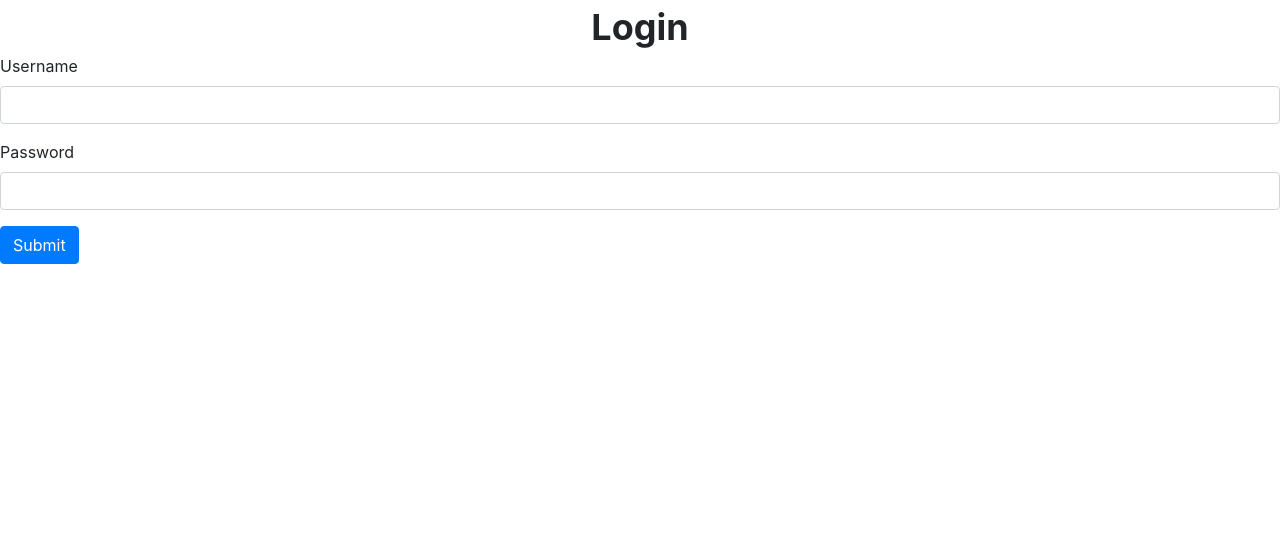
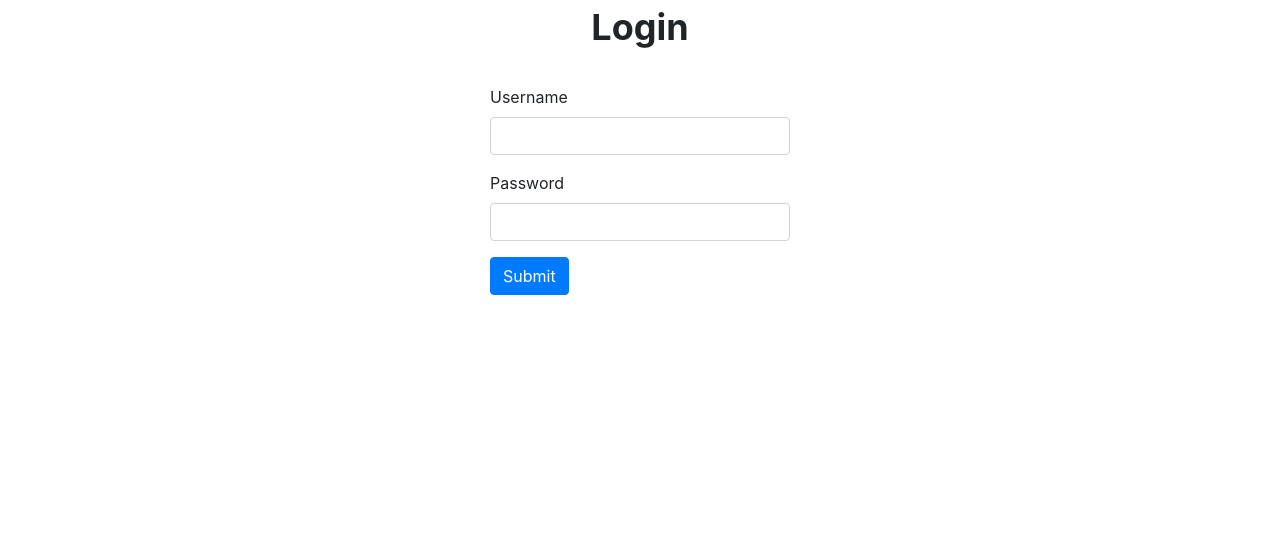
Before and after one commit to prashantssingh/yawsip, a Flask app: page /user/login in a window 1280 px wide. Shown: the part 50-600 px from the top of the page. Run offline with Flask 2, Linux system fonts and the light colour scheme.

Commit message:
update html

```diff
--- a/app/templates/login.html
+++ b/app/templates/login.html
@@ -6,6 +6,13 @@
       <title>login</title>
       <meta charset="utf-8">
       <meta name="viewport" content="width=device-width, initial-scale=1.0">
+      <style>
+        .alert-error {
+          padding: 8px;
+          background-color: red;
+          color: white;
+        }
+      </style>
     </head>
     <body>
       <div class="header">
@@ -13,17 +20,22 @@
         <a href="/user/signup"><button type="submit" class="btn btn-sm btn-primary header-btn">Sign Up</button></a>
       </div>
       <div class="text-alignment heading-font heading-fonyt-size">Login</div>
-        <form class="form-login" id="formElem" action="/user/signup" method="POST" onsubmit="return submitForm()">
+      <div class="form-group">
+        {% for message in get_flashed_messages() %}
+          <div class="alert-error">Error: {{ message }}</div>
+        {% endfor %}
+      </div>
+        <form class="form-sign" id="formElem" action="/user/login" method="POST" onsubmit="return submitForm()">
           <div class="form-group">
             <label for="username">Username</label>
-            <input type="text" class="form-control" id="username" aria-describedby="usernameHelp">
-         </div>
-        <div class="form-group">
-          <label for="exampleInputPassword1">Password</label>
-          <input type="password" class="form-control" id="exampleInputPassword1">
-        </div>
-        <button type="submit" class="btn btn-primary">Submit</button>
-      </form>
+            <input type="text" class="form-control" name="username" id="UserName">
+          </div>
+          <div class="form-group">
+            <label for="password">Password</label>
+            <input type="password" class="form-control"name="password" id="InputPassword">
+          </div>
+          <input type="submit" class="btn btn-primary"  value="Submit" ></input>
+        </form>
       <div class="footer"></div>
       <script>
         function submitForm() {
```
